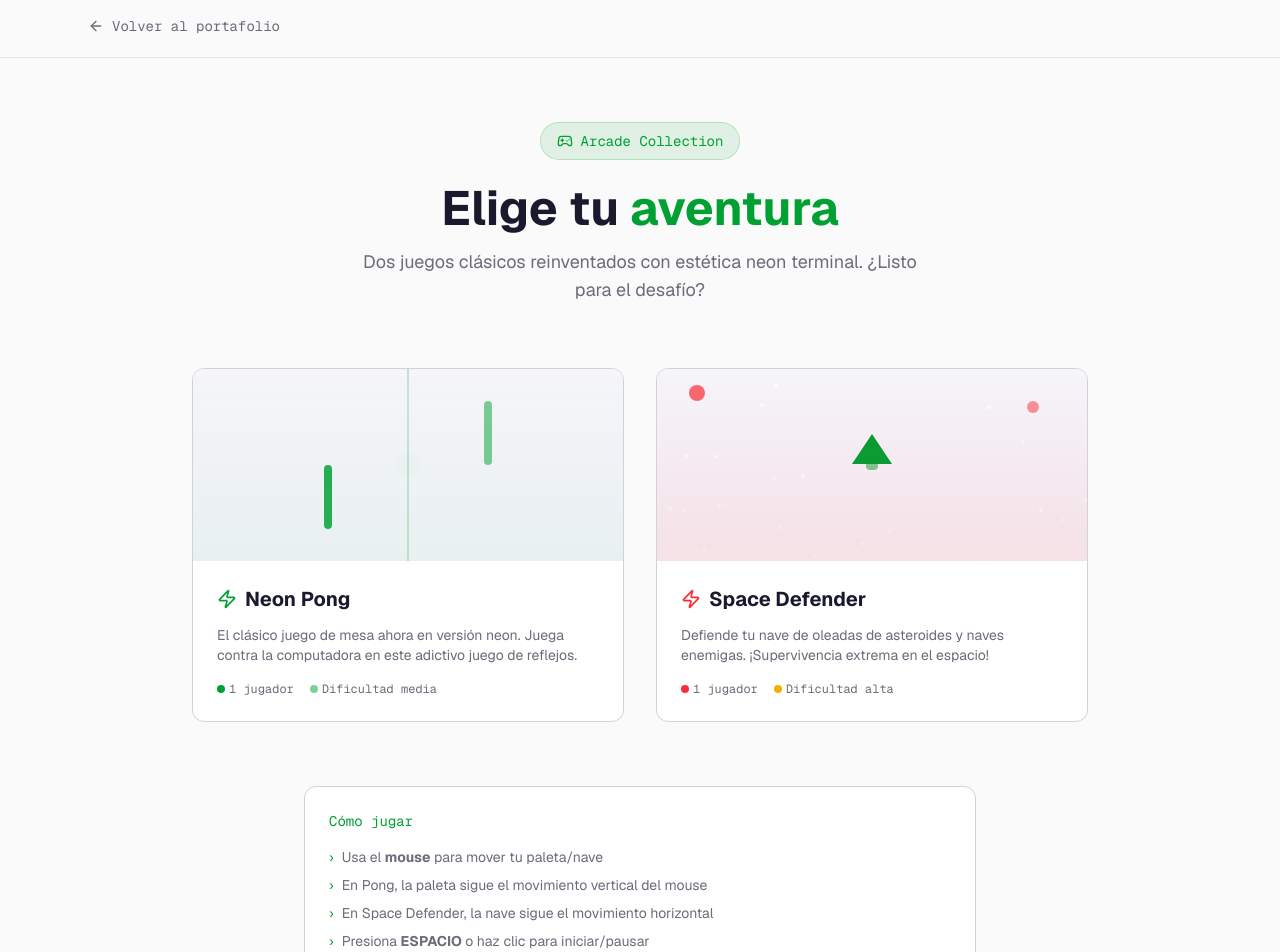
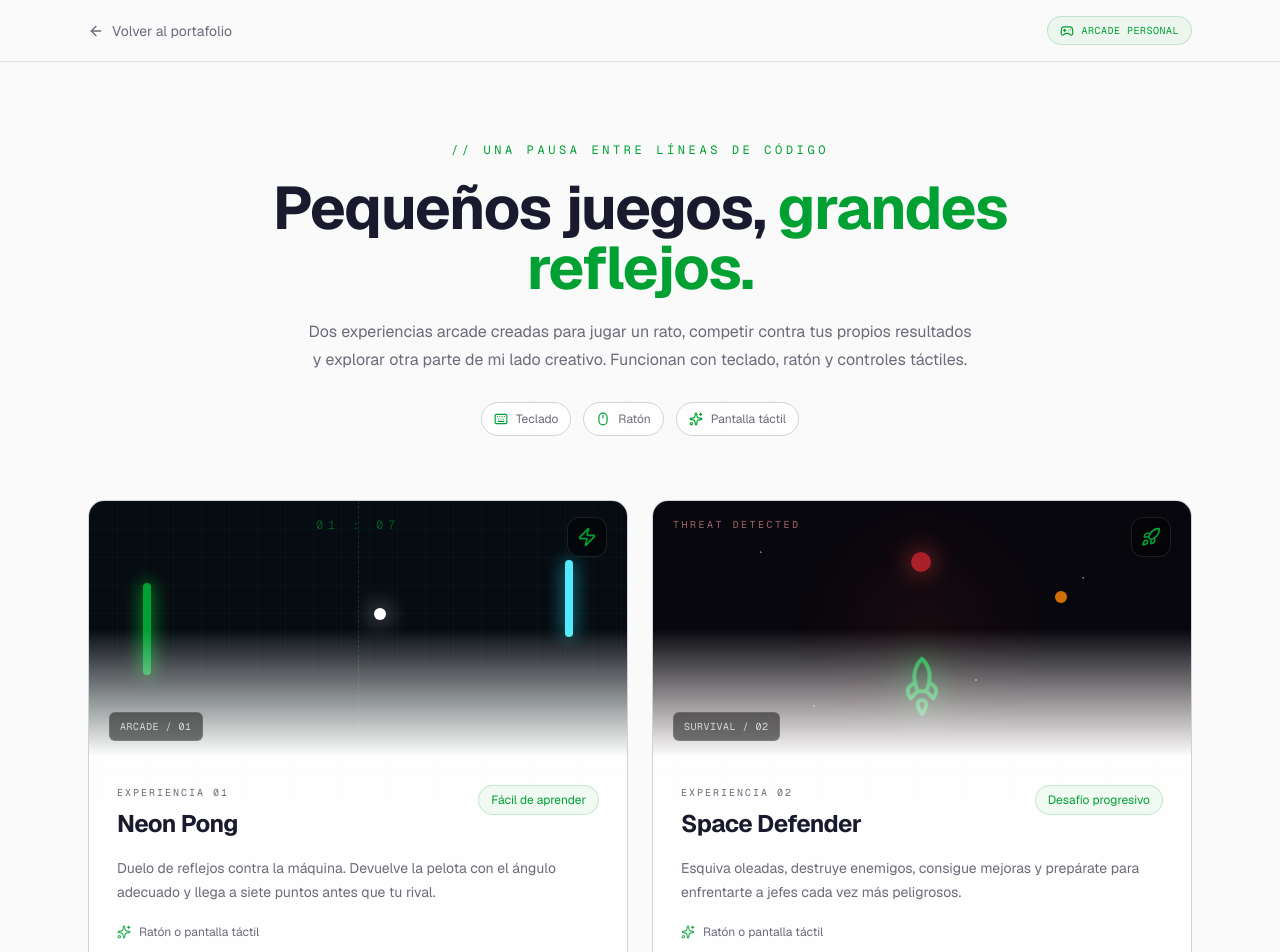
Before and after one commit to teka369/portafolio, a Next.js app: page /games in a window 1280 px wide. Shown: the top 952 px of the page. Built offline with nearby package versions, Linux system fonts and the light colour scheme.

Commit message:
Redesign responsive arcade games hub

```diff
--- a/app/games/page.tsx
+++ b/app/games/page.tsx
@@ -1,219 +1,130 @@
 'use client'
 
 import Link from 'next/link'
-import { Gamepad2, Zap, ArrowLeft, Monitor } from 'lucide-react'
-import { useState, useEffect } from 'react'
+import { ArrowLeft, ArrowUpRight, Gamepad2, Keyboard, Mouse, Rocket, Sparkles, Trophy, Zap } from 'lucide-react'
 
-export default function GamesPage() {
-  const [isMobile, setIsMobile] = useState(false)
-  const [stars, setStars] = useState<{ left: string; top: string; animationDelay: string }[]>([])
+const games = [
+  {
+    title: 'Neon Pong',
+    eyebrow: 'ARCADE / 01',
+    description: 'Duelo de reflejos contra la máquina. Devuelve la pelota con el ángulo adecuado y llega a siete puntos antes que tu rival.',
+    href: '/games/pong',
+    icon: Zap,
+    accent: 'neon',
+    difficulty: 'Fácil de aprender',
+    controls: 'Ratón o pantalla táctil',
+    preview: 'pong',
+  },
+  {
+    title: 'Space Defender',
+    eyebrow: 'SURVIVAL / 02',
+    description: 'Esquiva oleadas, destruye enemigos, consigue mejoras y prepárate para enfrentarte a jefes cada vez más peligrosos.',
+    href: '/games/space-defender',
+    icon: Rocket,
+    accent: 'red',
+    difficulty: 'Desafío progresivo',
+    controls: 'Ratón o pantalla táctil',
+    preview: 'space',
+  },
+]
 
-  useEffect(() => {
-    const checkMobile = () => {
-      setIsMobile(/Android|webOS|iPhone|iPad|iPod|BlackBerry|IEMobile|Opera Mini/i.test(navigator.userAgent) || window.innerWidth < 768)
-    }
-    checkMobile()
-    window.addEventListener('resize', checkMobile)
-    return () => window.removeEventListener('resize', checkMobile)
-  }, [])
-
-  useEffect(() => {
-    // Generate stars only on client to avoid hydration mismatch
-    const generatedStars = [...Array(20)].map(() => ({
-      left: `${Math.random() * 100}%`,
-      top: `${Math.random() * 100}%`,
-      animationDelay: `${Math.random() * 2}s`,
-    }))
-    setStars(generatedStars)
-  }, [])
-
-  if (isMobile) {
+function GamePreview({ type }: { type: 'pong' | 'space' }) {
+  if (type === 'pong') {
     return (
-      <div className="min-h-screen bg-background text-foreground flex items-center justify-center p-6">
-        <div className="text-center max-w-md">
-          <Monitor className="w-20 h-20 mx-auto mb-6 text-muted-foreground" />
-          <h1 className="text-2xl font-bold text-foreground mb-4">
-            Solo para Computadora
-          </h1>
-          <p className="text-muted-foreground mb-8">
-            Los juegos están diseñados para jugarse en una computadora de escritorio con mouse y teclado.
-          </p>
-          <Link
-            href="/"
-            className="inline-flex items-center gap-2 px-6 py-3 bg-neon text-black font-mono rounded-md hover:bg-neon/90 transition-colors"
-          >
-            <ArrowLeft className="h-4 w-4" />
-            Volver al portafolio
-          </Link>
-        </div>
+      <div className="absolute inset-0 overflow-hidden bg-[#070c12]">
+        <div className="absolute inset-0 opacity-30" style={{ backgroundImage: 'linear-gradient(rgba(0,255,65,.12) 1px, transparent 1px), linear-gradient(90deg, rgba(0,255,65,.12) 1px, transparent 1px)', backgroundSize: '28px 28px' }} />
+        <div className="absolute left-1/2 top-0 h-full border-l border-dashed border-neon/30" />
+        <div className="absolute left-[10%] top-[32%] h-[36%] w-2 rounded-full bg-neon shadow-[0_0_18px_rgba(0,255,65,.8)]" />
+        <div className="absolute right-[10%] top-[23%] h-[30%] w-2 rounded-full bg-cyan-300 shadow-[0_0_18px_rgba(34,211,238,.8)]" />
+        <div className="absolute left-[53%] top-[42%] h-3 w-3 animate-[float_1.8s_ease-in-out_infinite] rounded-full bg-white shadow-[0_0_22px_rgba(255,255,255,.9)]" />
+        <div className="absolute bottom-0 h-20 w-full bg-gradient-to-t from-neon/10 to-transparent" />
+        <span className="absolute left-1/2 top-4 -translate-x-1/2 font-mono text-xs tracking-[0.4em] text-neon/50">01 : 07</span>
       </div>
     )
   }
 
   return (
-    <div className="min-h-screen bg-background text-foreground">
-      {/* Header */}
-      <header className="border-b border-border/50">
-        <div className="mx-auto max-w-6xl px-6 py-4">
-          <Link
-            href="/"
-            className="inline-flex items-center gap-2 text-muted-foreground hover:text-neon transition-colors"
-          >
-            <ArrowLeft className="h-4 w-4" />
-            <span className="font-mono text-sm">Volver al portafolio</span>
+    <div className="absolute inset-0 overflow-hidden bg-[#08070d]">
+      <div className="absolute inset-0 opacity-40" style={{ backgroundImage: 'radial-gradient(circle at 50% 50%, rgba(239,68,68,.16), transparent 45%), radial-gradient(1px 1px at 20% 20%, white 100%, transparent), radial-gradient(1px 1px at 80% 30%, white 100%, transparent), radial-gradient(1px 1px at 60% 70%, white 100%, transparent), radial-gradient(1px 1px at 30% 80%, white 100%, transparent)' }} />
+      <div className="absolute left-[48%] top-[20%] h-5 w-5 animate-pulse rounded-full bg-red-500/80 shadow-[0_0_24px_rgba(239,68,68,.9)]" />
+      <div className="absolute right-[23%] top-[35%] h-3 w-3 rounded-full bg-orange-400/80" />
+      <div className="absolute bottom-[18%] left-1/2 -translate-x-1/2">
+        <Rocket className="h-12 w-12 -rotate-45 text-neon drop-shadow-[0_0_18px_rgba(0,255,65,.7)]" />
+      </div>
+      <div className="absolute inset-x-0 bottom-0 h-24 bg-gradient-to-t from-red-500/10 to-transparent" />
+      <span className="absolute left-5 top-4 font-mono text-[10px] tracking-[0.25em] text-red-300/60">THREAT DETECTED</span>
+    </div>
+  )
+}
+
+export default function GamesPage() {
+  return (
+    <div className="min-h-screen overflow-hidden bg-background text-foreground">
+      <div className="pointer-events-none fixed inset-0 opacity-[0.035]" aria-hidden="true" style={{ backgroundImage: 'linear-gradient(rgba(0,255,65,.7) 1px, transparent 1px), linear-gradient(90deg, rgba(0,255,65,.7) 1px, transparent 1px)', backgroundSize: '48px 48px' }} />
+      <header className="relative z-10 border-b border-border/60 bg-background/75 backdrop-blur-xl">
+        <div className="mx-auto flex max-w-6xl items-center justify-between px-5 py-4 sm:px-6">
+          <Link href="/" className="inline-flex items-center gap-2 text-sm text-muted-foreground transition-colors hover:text-neon">
+            <ArrowLeft className="h-4 w-4" /> Volver al portafolio
           </Link>
+          <div className="inline-flex items-center gap-2 rounded-full border border-neon/20 bg-neon/5 px-3 py-1.5 font-mono text-[10px] uppercase tracking-wider text-neon">
+            <Gamepad2 className="h-3.5 w-3.5" /> Arcade personal
+          </div>
         </div>
       </header>
 
-      <main className="mx-auto max-w-6xl px-6 py-16">
-        {/* Title */}
-        <div className="text-center mb-16">
-          <div className="inline-flex items-center gap-2 px-4 py-2 bg-neon/10 border border-neon/20 rounded-full mb-6">
-            <Gamepad2 className="h-4 w-4 text-neon" />
-            <span className="font-mono text-sm text-neon">Arcade Collection</span>
+      <main className="relative z-10 mx-auto max-w-6xl px-5 py-12 sm:px-6 sm:py-20">
+        <section className="mx-auto mb-12 max-w-3xl text-center sm:mb-16">
+          <p className="font-mono text-xs uppercase tracking-[0.3em] text-neon">// Una pausa entre líneas de código</p>
+          <h1 className="mt-5 text-4xl font-bold tracking-tight sm:text-6xl">Pequeños juegos, <span className="text-neon">grandes reflejos.</span></h1>
+          <p className="mx-auto mt-5 max-w-2xl text-sm leading-7 text-muted-foreground sm:text-base">
+            Dos experiencias arcade creadas para jugar un rato, competir contra tus propios resultados y explorar otra parte de mi lado creativo. Funcionan con teclado, ratón y controles táctiles.
+          </p>
+          <div className="mt-7 flex flex-wrap items-center justify-center gap-3 text-xs text-muted-foreground">
+            <span className="inline-flex items-center gap-2 rounded-full border border-border bg-card/70 px-3 py-2"><Keyboard className="h-3.5 w-3.5 text-neon" /> Teclado</span>
+            <span className="inline-flex items-center gap-2 rounded-full border border-border bg-card/70 px-3 py-2"><Mouse className="h-3.5 w-3.5 text-neon" /> Ratón</span>
+            <span className="inline-flex items-center gap-2 rounded-full border border-border bg-card/70 px-3 py-2"><Sparkles className="h-3.5 w-3.5 text-neon" /> Pantalla táctil</span>
           </div>
-          <h1 className="text-4xl sm:text-5xl font-bold text-foreground mb-4">
-            Elige tu <span className="text-neon">aventura</span>
-          </h1>
-          <p className="text-muted-foreground text-lg max-w-xl mx-auto">
-            Dos juegos clásicos reinventados con estética neon terminal.
-            ¿Listo para el desafío?
-          </p>
-        </div>
+        </section>
 
-        {/* Games Grid */}
-        <div className="grid md:grid-cols-2 gap-8 max-w-4xl mx-auto">
-          {/* Neon Pong */}
-          <Link href="/games/pong" className="group">
-            <div className="relative bg-card border border-border rounded-xl overflow-hidden hover:border-neon/50 transition-all duration-500 hover:shadow-[0_0_40px_rgba(0,255,65,0.15)]">
-              {/* Game Preview */}
-              <div className="relative h-48 bg-terminal-bg overflow-hidden">
-                {/* Pong Preview */}
-                <div className="absolute inset-0 flex items-center justify-center">
-                  <div className="relative w-full h-full max-w-[200px]">
-                    {/* Center line */}
-                    <div className="absolute left-1/2 top-0 bottom-0 w-0.5 bg-neon/20 -translate-x-1/2" />
-                    {/* Player paddle */}
-                    <div className="absolute left-4 bottom-8 w-2 h-16 bg-neon rounded-sm animate-pulse" />
-                    {/* AI paddle */}
-                    <div className="absolute right-4 top-8 w-2 h-16 bg-neon/50 rounded-sm" />
-                    {/* Ball */}
-                    <div className="absolute left-1/2 top-1/2 w-3 h-3 bg-neon rounded-full -translate-x-1/2 -translate-y-1/2 animate-ping" />
+        <section aria-label="Catálogo de juegos" className="grid gap-6 lg:grid-cols-2">
+          {games.map(({ title, eyebrow, description, href, icon: Icon, difficulty, controls, preview }, index) => (
+            <article key={href} className="group overflow-hidden rounded-2xl border border-border bg-card/70 transition-all duration-500 hover:-translate-y-1 hover:border-neon/35 hover:shadow-[0_22px_70px_rgba(0,255,65,.07)]">
+              <div className="relative h-52 sm:h-64">
+                <GamePreview type={preview as 'pong' | 'space'} />
+                <div className="absolute inset-0 bg-gradient-to-t from-card via-transparent to-transparent" />
+                <span className="absolute bottom-4 left-5 rounded-md border border-white/10 bg-black/50 px-2.5 py-1.5 font-mono text-[10px] tracking-wider text-white/75 backdrop-blur">{eyebrow}</span>
+                <span className="absolute right-5 top-4 flex h-10 w-10 items-center justify-center rounded-xl border border-white/10 bg-black/40 backdrop-blur">
+                  <Icon className="h-5 w-5 text-neon" />
+                </span>
+              </div>
+              <div className="p-5 sm:p-7">
+                <div className="flex flex-wrap items-start justify-between gap-3">
+                  <div>
+                    <p className="font-mono text-[10px] uppercase tracking-[0.2em] text-muted-foreground">Experiencia {String(index + 1).padStart(2, '0')}</p>
+                    <h2 className="mt-2 text-2xl font-bold tracking-tight text-foreground transition-colors group-hover:text-neon">{title}</h2>
                   </div>
+                  <span className="rounded-full border border-neon/20 bg-neon/5 px-3 py-1.5 text-xs text-neon">{difficulty}</span>
                 </div>
-                {/* Glow effect */}
-                <div className="absolute inset-0 bg-gradient-to-t from-neon/5 to-transparent" />
+                <p className="mt-4 text-sm leading-6 text-muted-foreground">{description}</p>
+                <div className="mt-5 flex items-center gap-2 text-xs text-muted-foreground"><Sparkles className="h-3.5 w-3.5 text-neon/80" /> {controls}</div>
+                <Link href={href} className="mt-6 inline-flex min-h-12 w-full items-center justify-center gap-2 rounded-lg bg-neon px-5 py-3 font-mono text-sm font-semibold text-primary-foreground transition-all hover:shadow-[0_8px_28px_rgba(0,255,65,.18)] focus-visible:outline-none focus-visible:ring-2 focus-visible:ring-neon focus-visible:ring-offset-2 focus-visible:ring-offset-background">
+                  Jugar ahora <ArrowUpRight className="h-4 w-4" />
+                </Link>
               </div>
+            </article>
+          ))}
+        </section>
 
-              {/* Content */}
-              <div className="p-6">
-                <div className="flex items-center gap-2 mb-3">
-                  <Zap className="h-5 w-5 text-neon" />
-                  <h2 className="text-xl font-bold text-foreground group-hover:text-neon transition-colors">
-                    Neon Pong
-                  </h2>
-                </div>
-                <p className="text-muted-foreground text-sm mb-4">
-                  El clásico juego de mesa ahora en versión neon.
-                  Juega contra la computadora en este adictivo juego de reflejos.
-                </p>
-                <div className="flex items-center gap-4 text-xs font-mono text-muted-foreground">
-                  <span className="flex items-center gap-1">
-                    <span className="w-2 h-2 bg-neon rounded-full" />
-                    1 jugador
-                  </span>
-                  <span className="flex items-center gap-1">
-                    <span className="w-2 h-2 bg-neon/50 rounded-full" />
-                    Dificultad media
-                  </span>
-                </div>
-              </div>
+        <aside className="mt-8 flex flex-col gap-4 rounded-xl border border-border/70 bg-card/40 p-5 sm:flex-row sm:items-center sm:justify-between sm:p-6">
+          <div className="flex items-start gap-3">
+            <Trophy className="mt-0.5 h-5 w-5 shrink-0 text-neon" />
+            <div>
+              <h2 className="font-semibold text-foreground">Tu reto empieza aquí</h2>
+              <p className="mt-1 text-sm leading-6 text-muted-foreground">Prueba ambos juegos, supera tu mejor puntuación y cuéntame cuál te gustó más.</p>
             </div>
-          </Link>
-
-          {/* Space Defender */}
-          <Link href="/games/space-defender" className="group">
-            <div className="relative bg-card border border-border rounded-xl overflow-hidden hover:border-neon/50 transition-all duration-500 hover:shadow-[0_0_40px_rgba(0,255,65,0.15)]">
-              {/* Game Preview */}
-              <div className="relative h-48 bg-terminal-bg overflow-hidden">
-                {/* Space Preview */}
-                <div className="absolute inset-0 flex items-center justify-center">
-                  {/* Stars */}
-                  <div className="absolute inset-0">
-                    {stars.map((star, i) => (
-                      <div
-                        key={i}
-                        className="absolute w-1 h-1 bg-white rounded-full animate-pulse"
-                        style={{
-                          left: star.left,
-                          top: star.top,
-                          animationDelay: star.animationDelay,
-                        }}
-                      />
-                    ))}
-                  </div>
-                  {/* Ship */}
-                  <div className="relative -mt-8">
-                    <div className="w-0 h-0 border-l-[20px] border-l-transparent border-r-[20px] border-r-transparent border-b-[30px] border-b-neon" />
-                    <div className="absolute top-[20px] left-1/2 -translate-x-1/2 w-3 h-4 bg-neon/50 rounded-sm" />
-                  </div>
-                  {/* Enemies */}
-                  <div className="absolute top-4 left-8 w-4 h-4 bg-red-500/70 rounded-full" />
-                  <div className="absolute top-8 right-12 w-3 h-3 bg-red-500/50 rounded-full" />
-                </div>
-                {/* Glow effect */}
-                <div className="absolute inset-0 bg-gradient-to-t from-red-500/10 to-transparent" />
-              </div>
-
-              {/* Content */}
-              <div className="p-6">
-                <div className="flex items-center gap-2 mb-3">
-                  <Zap className="h-5 w-5 text-red-500" />
-                  <h2 className="text-xl font-bold text-foreground group-hover:text-red-500 transition-colors">
-                    Space Defender
-                  </h2>
-                </div>
-                <p className="text-muted-foreground text-sm mb-4">
-                  Defiende tu nave de oleadas de asteroides y naves enemigas.
-                  ¡Supervivencia extrema en el espacio!
-                </p>
-                <div className="flex items-center gap-4 text-xs font-mono text-muted-foreground">
-                  <span className="flex items-center gap-1">
-                    <span className="w-2 h-2 bg-red-500 rounded-full" />
-                    1 jugador
-                  </span>
-                  <span className="flex items-center gap-1">
-                    <span className="w-2 h-2 bg-yellow-500 rounded-full" />
-                    Dificultad alta
-                  </span>
-                </div>
-              </div>
-            </div>
-          </Link>
-        </div>
-
-        {/* Instructions */}
-        <div className="mt-16 p-6 bg-card border border-border rounded-xl max-w-2xl mx-auto">
-          <h3 className="font-mono text-sm text-neon mb-4">Cómo jugar</h3>
-          <ul className="space-y-2 text-muted-foreground text-sm">
-            <li className="flex items-start gap-2">
-              <span className="text-neon">›</span>
-              <span>Usa el <strong>mouse</strong> para mover tu paleta/nave</span>
-            </li>
-            <li className="flex items-start gap-2">
-              <span className="text-neon">›</span>
-              <span>En Pong, la paleta sigue el movimiento vertical del mouse</span>
-            </li>
-            <li className="flex items-start gap-2">
-              <span className="text-neon">›</span>
-              <span>En Space Defender, la nave sigue el movimiento horizontal</span>
-            </li>
-            <li className="flex items-start gap-2">
-              <span className="text-neon">›</span>
-              <span>Presiona <strong>ESPACIO</strong> o haz clic para iniciar/pausar</span>
-            </li>
-          </ul>
-        </div>
+          </div>
+          <Link href="/#contact" className="inline-flex shrink-0 items-center gap-2 font-mono text-sm text-neon transition-colors hover:text-foreground">Enviar comentario <ArrowUpRight className="h-4 w-4" /></Link>
+        </aside>
       </main>
     </div>
   )
```
